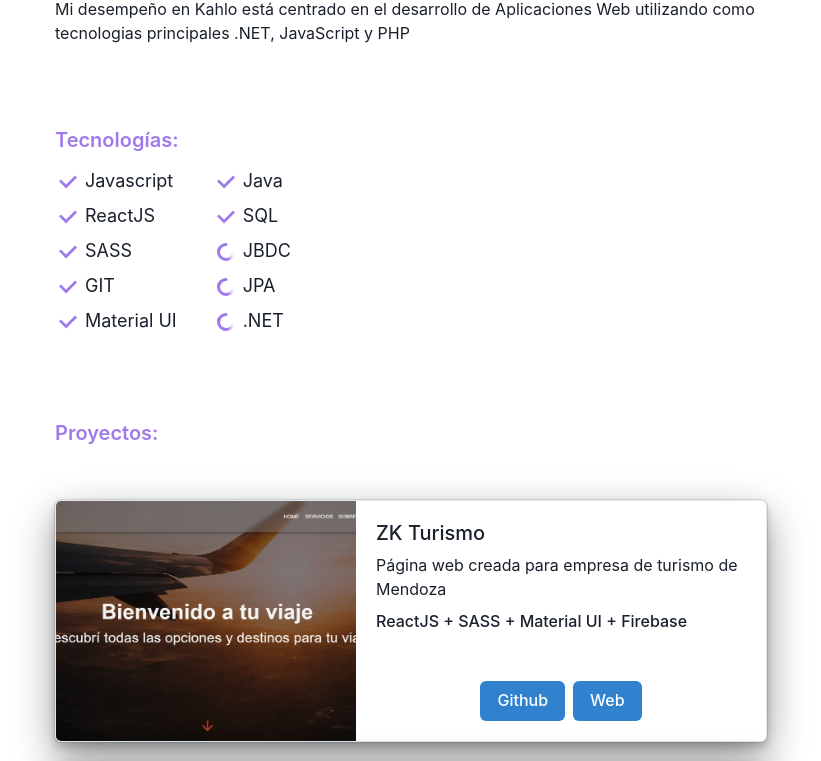
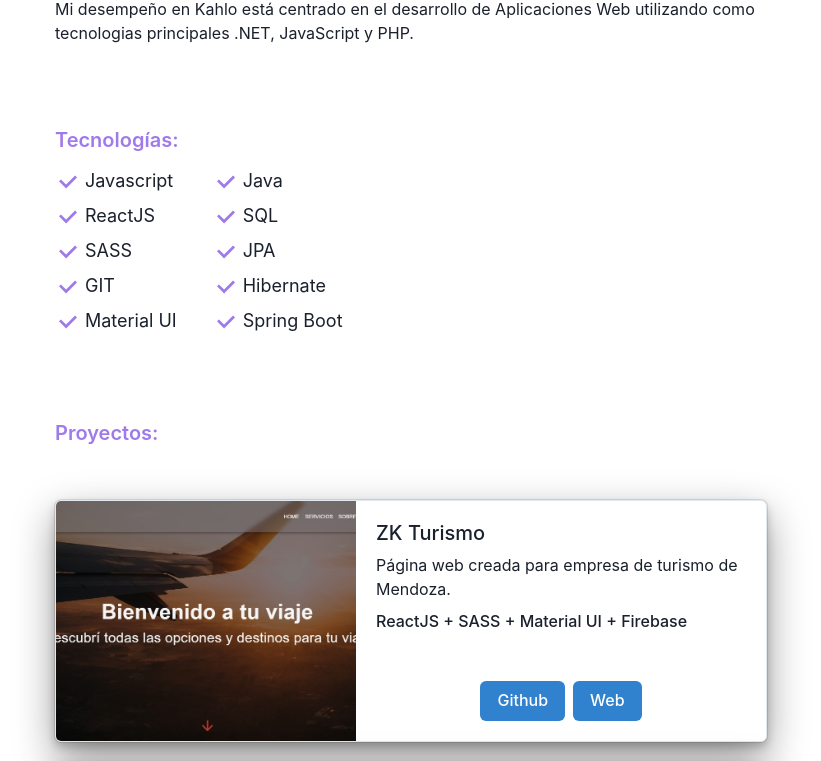
Before and after one commit to nicolasrios6/me.portfolio, a React (Vite) app: page / in a window 1280 px wide. Shown: the part 709-1470 px from the top of the page, without its empty margins (229-1050 px from the left). Built offline with nearby package versions, Linux system fonts and the light colour scheme; grey boxes are pictures that could not be loaded.

Commit message:
Agrego tecnologias

```diff
--- a/src/components/Home/Home.jsx
+++ b/src/components/Home/Home.jsx
@@ -36,7 +36,7 @@ const Home = () => {
                 <Text fontSize='lg' fontWeight='bold'>Kahlo Agencia</Text>
                 <Text fontWeight='semibold'>FullStack Developer</Text>
                 <Text>12/2023 - 04/2024</Text>
-                <Text>Mi desempeño en Kahlo está centrado en el desarrollo de Aplicaciones Web utilizando como tecnologias principales .NET, JavaScript y PHP</Text>
+                <Text>Mi desempeño en Kahlo está centrado en el desarrollo de Aplicaciones Web utilizando como tecnologias principales .NET, JavaScript y PHP.</Text>
 
             </Stack>
 
@@ -76,16 +76,16 @@ const Home = () => {
                                 SQL
                             </ListItem>
                             <ListItem fontSize='lg' padding={1}>
-                                <ListIcon as={SpinnerIcon} color='primary'/>
-                                JBDC
-                            </ListItem>
-                            <ListItem fontSize='lg' padding={1}>
-                                <ListIcon as={SpinnerIcon} color='primary'/>
+                                <ListIcon as={CheckIcon} color='primary'/>
                                 JPA
                             </ListItem>
                             <ListItem fontSize='lg' padding={1}>
-                                <ListIcon as={SpinnerIcon} color='primary'/>
-                                .NET
+                                <ListIcon as={CheckIcon} color='primary'/>
+                                Hibernate
+                            </ListItem>
+                            <ListItem fontSize='lg' padding={1}>
+                                <ListIcon as={CheckIcon} color='primary'/>
+                                Spring Boot
                             </ListItem>
                         </List>
                     </Stack>
@@ -95,7 +95,7 @@ const Home = () => {
                 <Text fontSize='xl' color='primary' fontWeight='semibold' mb={8}>Proyectos:</Text>
                 <CardProject
                     title='ZK Turismo'
-                    description='Página web creada para empresa de turismo de Mendoza'
+                    description='Página web creada para empresa de turismo de Mendoza.'
                     img='/zkturismo.jpg'
                     technologies='ReactJS + SASS + Material UI + Firebase'
                     web='https://zkturismo.vercel.app/'
```
